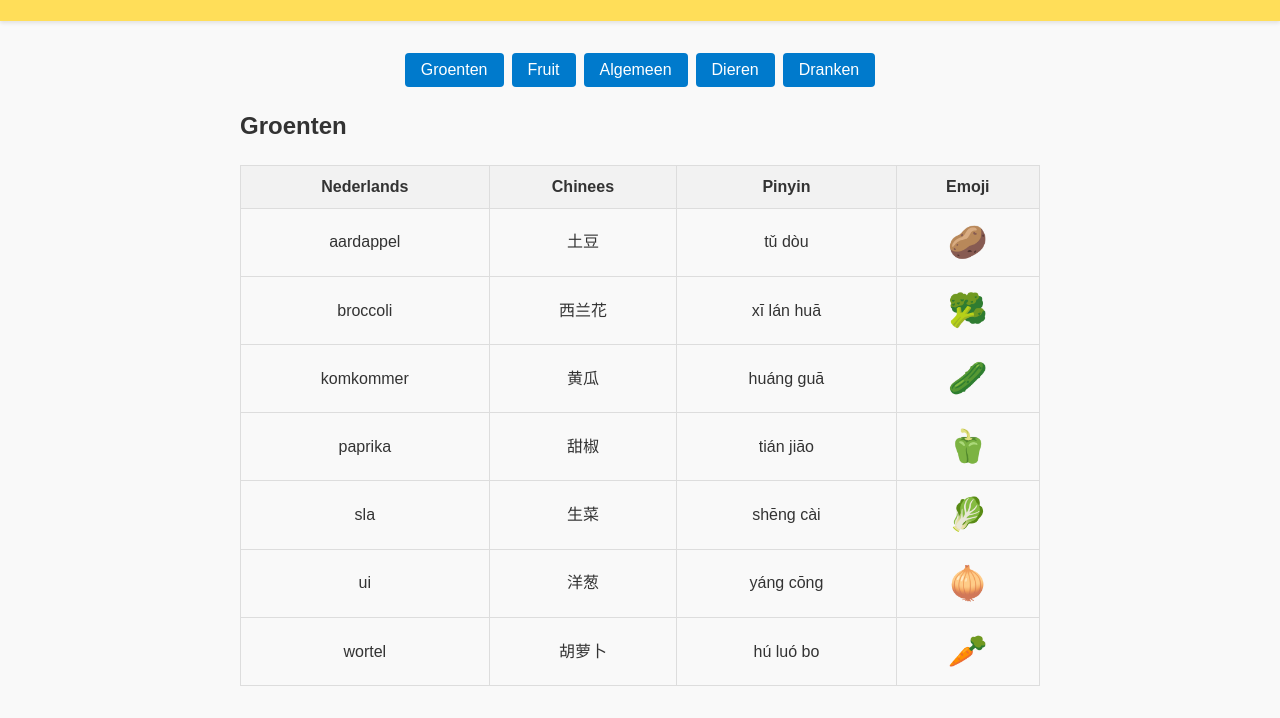
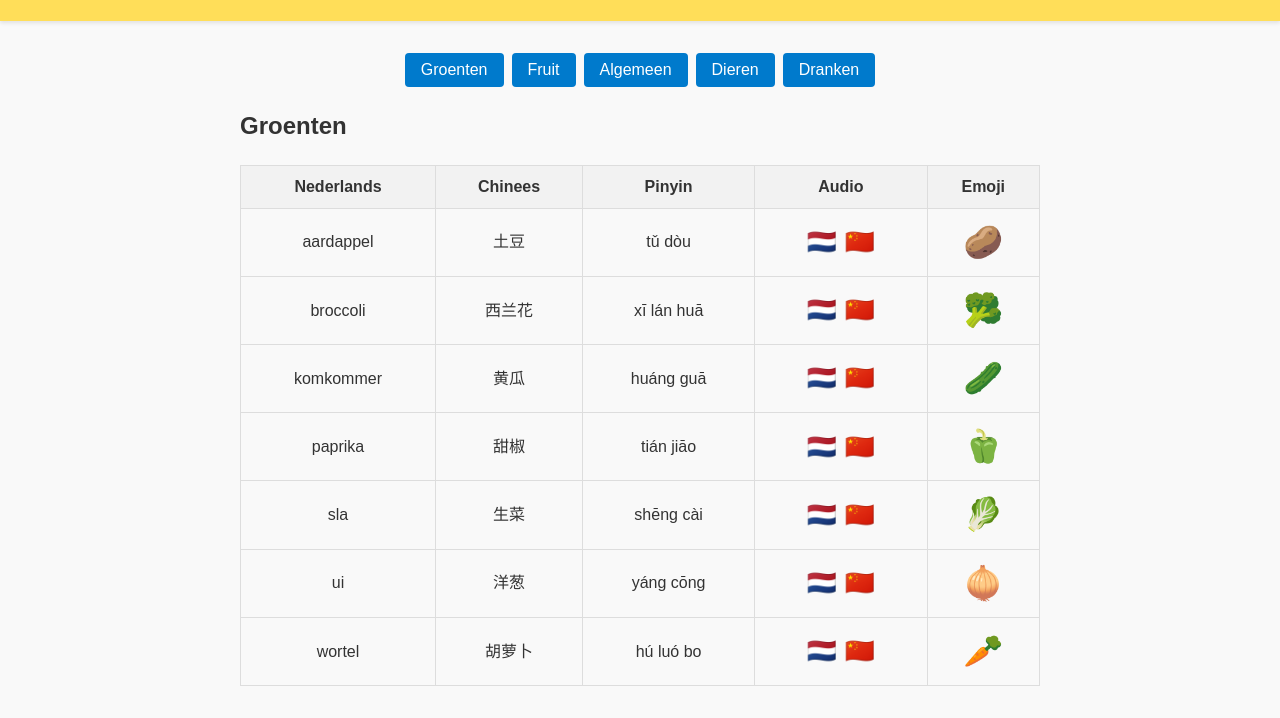
Before and after one commit to mimivanassche/chinese-woordjes-site, a plain HTML site: page oefenen.html in a window 1280 px wide. Both pictures are taken after a click on the button "Groenten". Shown: the part 112-830 px from the top of the page. Drawn offline with Linux system fonts and the light colour scheme.

Commit message:
Add audio pronunciation feature with Dutch and Chinese flags; update index.html, oefenen.html, oefenen.js and style.css to include audio column and speaker icons

```diff
--- a/oefenen.html
+++ b/oefenen.html
@@ -21,6 +21,7 @@
                         <th>Nederlands</th>
                         <th>Chinees</th>
                         <th>Pinyin</th>
+                        <th>Audio</th>
                         <th>Emoji</th>
                     </tr>
                 </thead>
--- a/oefenen.js
+++ b/oefenen.js
@@ -20,6 +20,19 @@ document.addEventListener('DOMContentLoaded', () => {
   // Huidige lijst met items en index voor overlay navigatie
   let currentCategoryItems = [];
   let currentIndex = 0;
+
+  /**
+   * Spreek de opgegeven tekst hardop met de gegeven taalcode.
+   * Deze functie maakt gebruik van de Web Speech API (speechSynthesis).
+   * @param {string} text - De tekst die uitgesproken moet worden
+   * @param {string} lang - De taalcode, bijvoorbeeld 'nl-NL' of 'zh-CN'
+   */
+  function speakText(text, lang) {
+    if (!window.speechSynthesis) return;
+    const utterance = new SpeechSynthesisUtterance(text);
+    utterance.lang = lang;
+    window.speechSynthesis.speak(utterance);
+  }
 
   // Maak een knop voor elke categorie
   Object.keys(oefenenWords).forEach(category => {
@@ -54,6 +67,31 @@ document.addEventListener('DOMContentLoaded', () => {
       const tdPy = document.createElement('td');
       tdPy.textContent = item.pinyin;
       tr.appendChild(tdPy);
+      // Audio: voeg twee speaker iconen toe voor Nederlands en Chinees
+      const tdAudio = document.createElement('td');
+      // Nederlands speaker (vlag van Nederland als icoon)
+      const nlIcon = document.createElement('span');
+      nlIcon.textContent = '🇳🇱';
+      nlIcon.classList.add('audio-icon');
+      nlIcon.setAttribute('title', 'Luister Nederlands');
+      nlIcon.addEventListener('click', (e) => {
+        // Voorkom dat de klik het rijselectiegedrag beïnvloedt
+        e.stopPropagation();
+        speakText(item.nederlands, 'nl-NL');
+      });
+      tdAudio.appendChild(nlIcon);
+      // Chinese speaker (vlag van China als icoon)
+      const zhIcon = document.createElement('span');
+      zhIcon.textContent = '🇨🇳';
+      zhIcon.classList.add('audio-icon');
+      zhIcon.setAttribute('title', 'Luister Chinees');
+      zhIcon.addEventListener('click', (e) => {
+        e.stopPropagation();
+        const chineseText = item.chinees || item.pinyin;
+        speakText(chineseText, 'zh-CN');
+      });
+      tdAudio.appendChild(zhIcon);
+      tr.appendChild(tdAudio);
       // Emoji
       const tdEm = document.createElement('td');
       tdEm.textContent = item.emoji;
--- a/style.css
+++ b/style.css
@@ -140,6 +140,15 @@ main {
     font-size: 2rem;
 }
 
+/* Stijlen voor audio-icoontjes in de tabel */
+.audio-icon {
+    cursor: pointer;
+    margin: 0 0.25rem;
+    font-size: 1.5rem;
+    vertical-align: middle;
+}
+
+
 /* Stijlen voor emoji-overlay */
 .emoji-overlay {
     position: fixed;
```
Also changed, not shown: index.html (+1 -0 lines).
